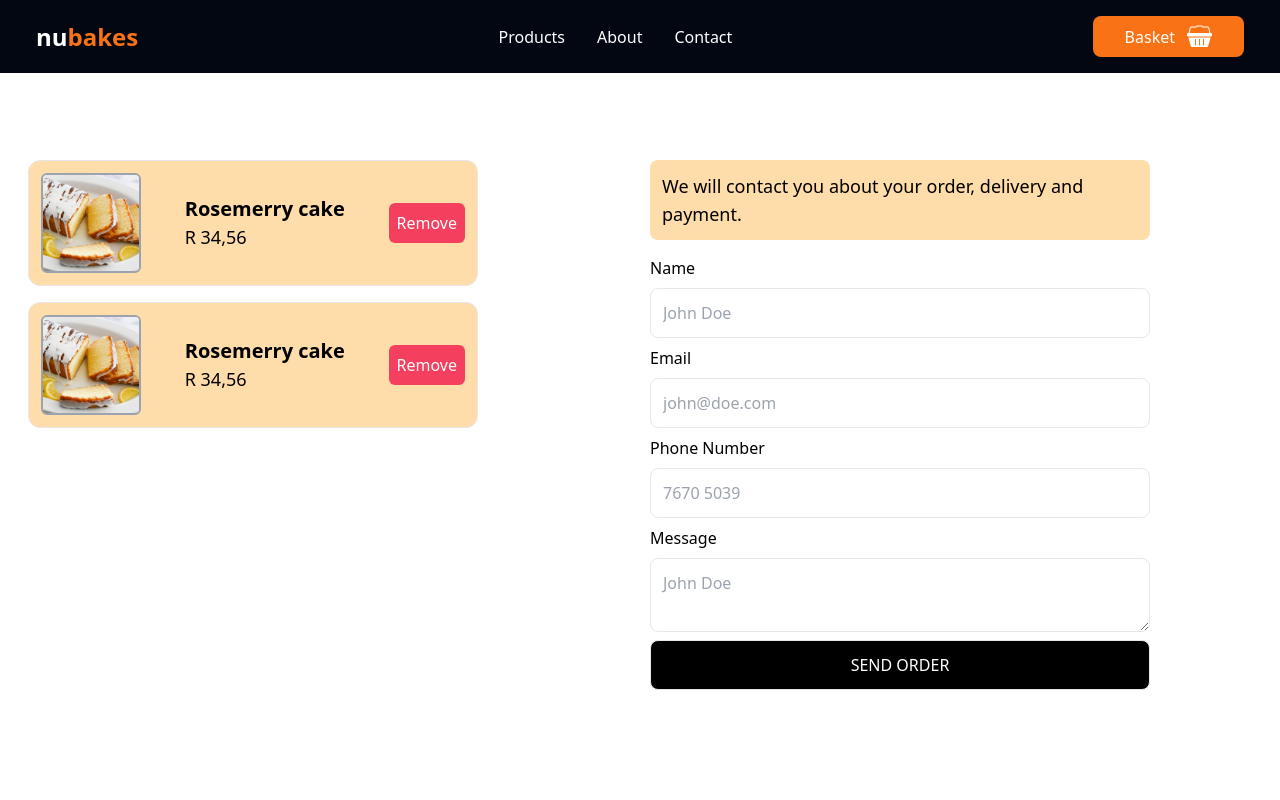
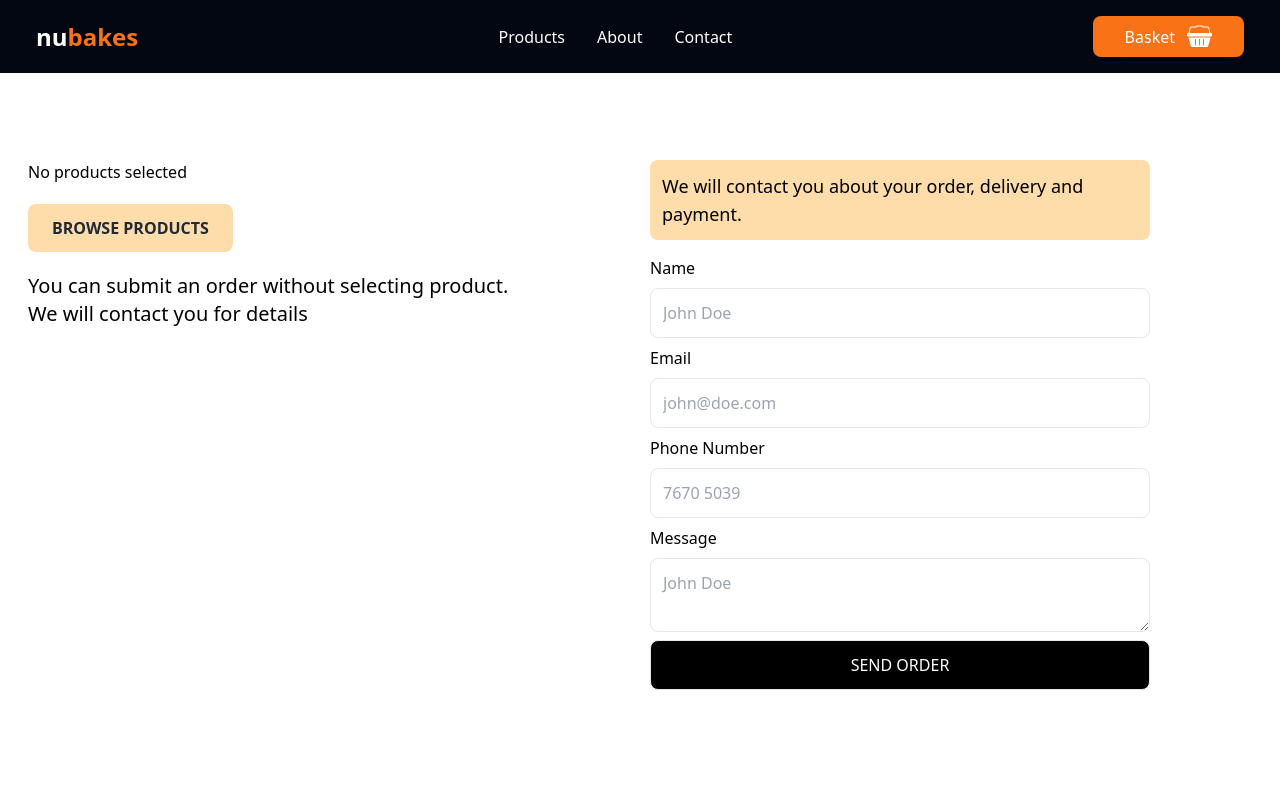
Before and after one commit to coderkwan/nubakes, a Next.js app: page /cart in a window 1280 px wide. Shown: the top 800 px of the page. Built offline with nearby package versions, Linux system fonts and the light colour scheme.

Commit message:
-remove cart products

```diff
--- a/app/cart/page.tsx
+++ b/app/cart/page.tsx
@@ -4,7 +4,7 @@ export const metadata = {
 };
 
 export default function () {
-    const nums = [2, 3];
+    const nums = [];
 
     return (
         <div>
```
